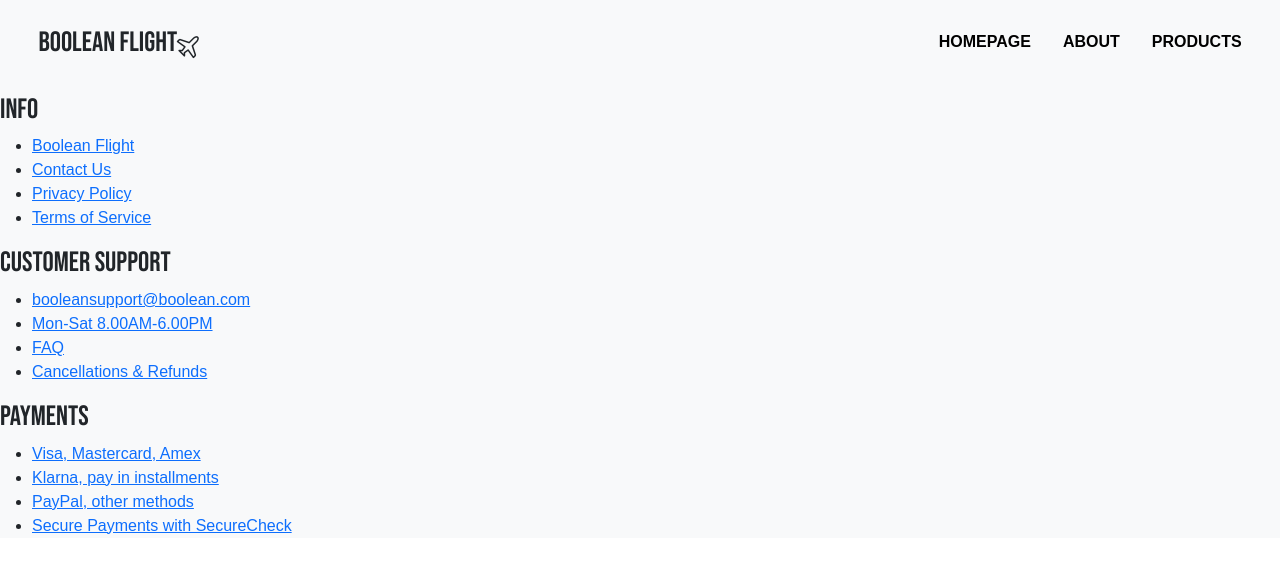
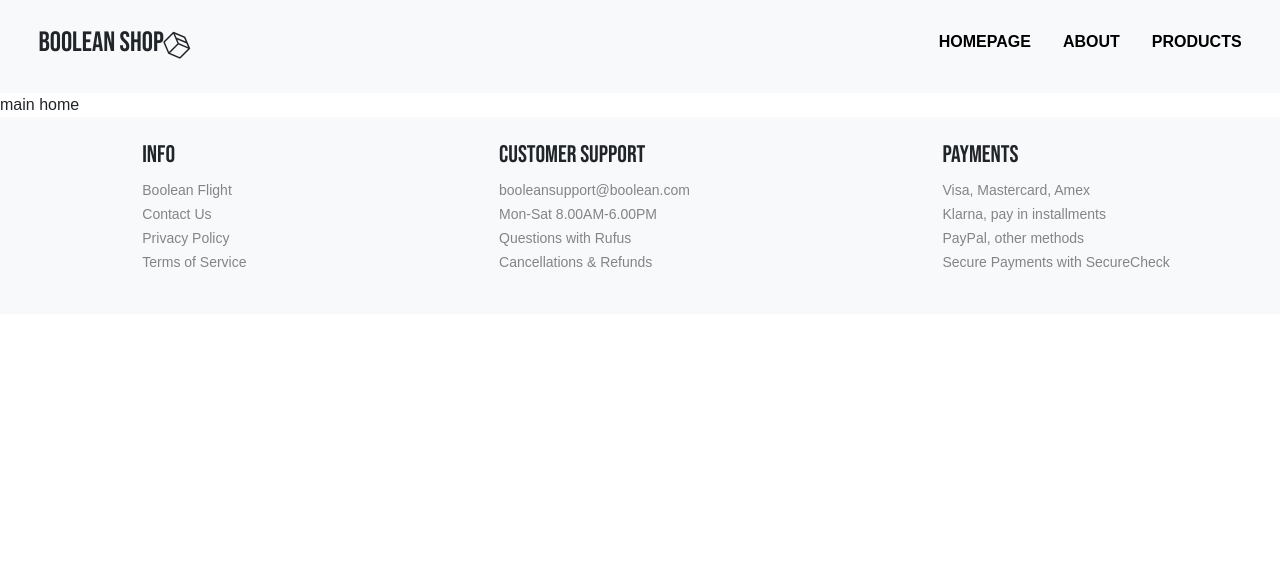
Before and after one commit to simonegreco5/react-router, a React (Vite) app: page / in a window 1280 px wide. Shown: the top 572 px of the page. Built offline with nearby package versions, Linux system fonts and the light colour scheme.

Commit message:
- add routing with react-router - create layout structure - add fix in index.css

```diff
--- a/src/App.jsx
+++ b/src/App.jsx
@@ -1,14 +1,24 @@
 // sezione import
-import AppFooter from "./components/AppFooter"
-import AppHeader from "./components/AppHeader"
+import { BrowserRouter, Route, Routes } from "react-router-dom"
+import DefaultLayout from "./layout/DefaultLayout"
+import HomePage from "./pages/HomePage"
+import AboutPage from "./pages/AboutPage"
+import ProductsPage from "./pages/ProductsPage"
 
 function App() {
 
 
   return (
     <>
-      <AppHeader/>
-      <AppFooter/>
+      <BrowserRouter>
+        <Routes>
+          <Route element={<DefaultLayout />}>
+            <Route path="/" element={<HomePage />} />
+            <Route path="/about" element={<AboutPage />} />
+            <Route path="/products" element={<ProductsPage />} />
+          </Route>
+        </Routes>
+      </BrowserRouter>
     </>
   )
 }
--- a/src/components/AppFooter.jsx
+++ b/src/components/AppFooter.jsx
@@ -3,32 +3,32 @@ export default function AppFooter(){
     return (
         <footer className="bg-body-tertiary">
             <div>
-                <h3>INFO</h3>
+                <h4>INFO</h4>
                 <ul>
-                    <li><a href="/boolean-flight">Boolean Flight</a></li>
-                    <li><a href="/contactss">Contact Us</a></li>
-                    <li><a href="/privacy-policy">Privacy Policy</a></li>
-                    <li><a href="/terms-of-service">Terms of Service</a></li>
+                    <li><a href="">Boolean Flight</a></li>
+                    <li><a href="">Contact Us</a></li>
+                    <li><a href="">Privacy Policy</a></li>
+                    <li><a href="">Terms of Service</a></li>
                 </ul>
             </div>
 
             <div>
-                <h3>CUSTOMER SUPPORT</h3>
+                <h4>CUSTOMER SUPPORT</h4>
                 <ul>
-                    <li><a href="/boolean-flight">booleansupport@boolean.com</a></li>
-                    <li><a href="/contactss">Mon-Sat 8.00AM-6.00PM</a></li>
-                    <li><a href="/privacy-policy">FAQ</a></li>
-                    <li><a href="/terms-of-service">Cancellations & Refunds</a></li>
+                    <li><a href="">booleansupport@boolean.com</a></li>
+                    <li><a href="">Mon-Sat 8.00AM-6.00PM</a></li>
+                    <li><a href="">Questions with Rufus</a></li>
+                    <li><a href="">Cancellations & Refunds</a></li>
                 </ul>
             </div>
 
             <div>
-                <h3>PAYMENTS</h3>
+                <h4>PAYMENTS</h4>
                 <ul>
-                    <li><a href="/boolean-flight">Visa, Mastercard, Amex</a></li>
-                    <li><a href="/contactss">Klarna, pay in installments</a></li>
-                    <li><a href="/privacy-policy">PayPal, other methods</a></li>
-                    <li><a href="/terms-of-service">Secure Payments with SecureCheck</a></li>
+                    <li><a href="">Visa, Mastercard, Amex</a></li>
+                    <li><a href="">Klarna, pay in installments</a></li>
+                    <li><a href="">PayPal, other methods</a></li>
+                    <li><a href="">Secure Payments with SecureCheck</a></li>
                 </ul>
             </div>
         </footer>
--- a/src/components/AppHeader.jsx
+++ b/src/components/AppHeader.jsx
@@ -1,4 +1,5 @@
 // sezione import
+import { NavLink } from "react-router-dom";
 import menu from "../assets/arrayMenu.js";
 
 export default function AppHeader() {
@@ -10,15 +11,15 @@ export default function AppHeader() {
             <nav className="d-flex justify-content-between">
 
                 <div className="d-flex">
-                    <h3>BOOLEAN FLIGHT</h3>
-                    <i className="bi bi-airplane"></i>
+                    <h3>BOOLEAN SHOP</h3>
+                    <i class="bi bi-box-seam"></i>
                 </div>
 
                 <ul className="d-flex">
                     {
                         menu.map((item) => (
                             <li key={item.id}>
-                                <a href={item.url}>{item.nome}</a>
+                                <NavLink to={item.url}>{item.nome}</NavLink>
                             </li>
                         ))
                     }
--- a/src/index.css
+++ b/src/index.css
@@ -1,33 +1,38 @@
-h1, h2, h3 {
-    font-family: 'Bebas Neue', sans-serif;
+h1,
+h2,
+h3,
+h4,
+h5 {
+  font-family: 'Bebas Neue', sans-serif;
 }
 
 body {
   font-family: 'Open Sans Variable', sans-serif;
 }
 
-header{
+header {
   padding: 1.4rem;
 
-  div{
+  div {
     padding-left: 1rem;
     align-items: center;
-    i{
+
+    i {
       font-size: 1.5rem;
       transform: rotate(45deg);
     }
   }
 
-  ul{
+  ul {
 
     padding-top: 0.5rem;
     padding-right: 1rem;
 
-    li{
+    li {
       padding-left: 2rem;
       list-style: none;
 
-      a{
+      a {
         color: black;
         text-decoration: none;
         font-weight: 600;
@@ -37,3 +42,29 @@ header{
 
 
 }
+
+footer {
+  display: flex;
+  justify-content: space-between;
+
+  div {
+    padding: 1.5rem;
+    margin: auto;
+
+    h4{
+      padding-left: 2rem;
+    }
+
+    li {
+      list-style: none;
+
+
+
+      a {
+        color: rgba(0, 0, 0, 0.472);
+        text-decoration: none;
+        font-size: 14px;
+      }
+    }
+  }
+}
--- /dev/null
+++ b/src/layout/DefaultLayout.jsx
@@ -0,0 +1,24 @@
+// sezione import
+import { Outlet } from "react-router-dom";
+import AppHeader from "../components/AppHeader";
+import AppFooter from "../components/AppFooter";
+
+export default function DefaultLayout() {
+
+    return (
+
+        <>
+
+            {/* default header */}
+            <AppHeader />
+
+            {/* remember to add main  */}
+            <Outlet />
+
+            {/* default footer */}
+            <AppFooter />
+
+        </>
+
+    )
+}
--- a/src/pages/AboutPage.jsx
+++ b/src/pages/AboutPage.jsx
@@ -0,0 +1,9 @@
+export default function AboutPage(){
+
+    return (
+
+        <main>
+            main about
+        </main>
+    )
+}
--- a/src/pages/HomePage.jsx
+++ b/src/pages/HomePage.jsx
@@ -0,0 +1,11 @@
+// sezione import
+
+export default function HomePage(){
+
+    return (
+
+        <main>
+            main home
+        </main>
+    )
+}
--- a/src/pages/ProductsPage.jsx
+++ b/src/pages/ProductsPage.jsx
@@ -0,0 +1,36 @@
+// sezione import
+import { useEffect, useState } from "react"
+
+export default function ProductsPage() {
+
+    // chiamata API
+    const api_products = 'https://fakestoreapi.com/products'
+
+    const [productsData, setProductsData] = useState([])
+
+    function fetchData(url){
+        fetch(url)
+        .then(response => response.json())
+        .then(data => {
+            setProductsData(data)
+        })
+    }
+
+    // carichiamo tutti i dati all'avvio della pagina
+    useEffect(() => {
+        fetchData(api_products)
+    }, [])
+
+    return (
+        <main>
+            <div className="card">
+                <img src="..." className="card-img-top" alt="..." />
+                <div className="card-body">
+                    <h5 className="card-title">Card title</h5>
+                    <p className="card-text">Some quick example text to build on the card title and make up the bulk of the card’s content.</p>
+                    <a href="#" className="btn btn-primary">Buy Now</a>
+                </div>
+            </div>
+        </main>
+    )
+}
```
